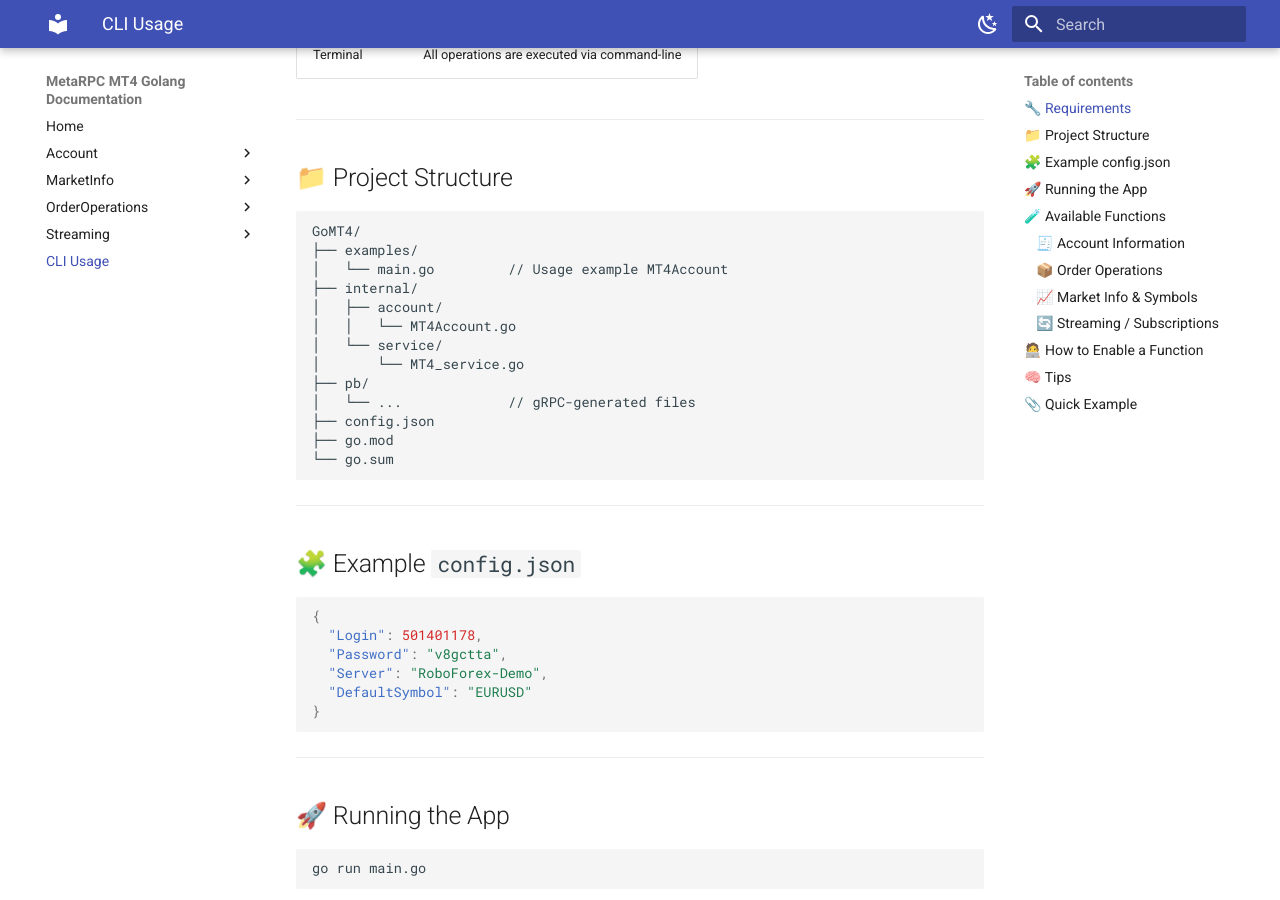
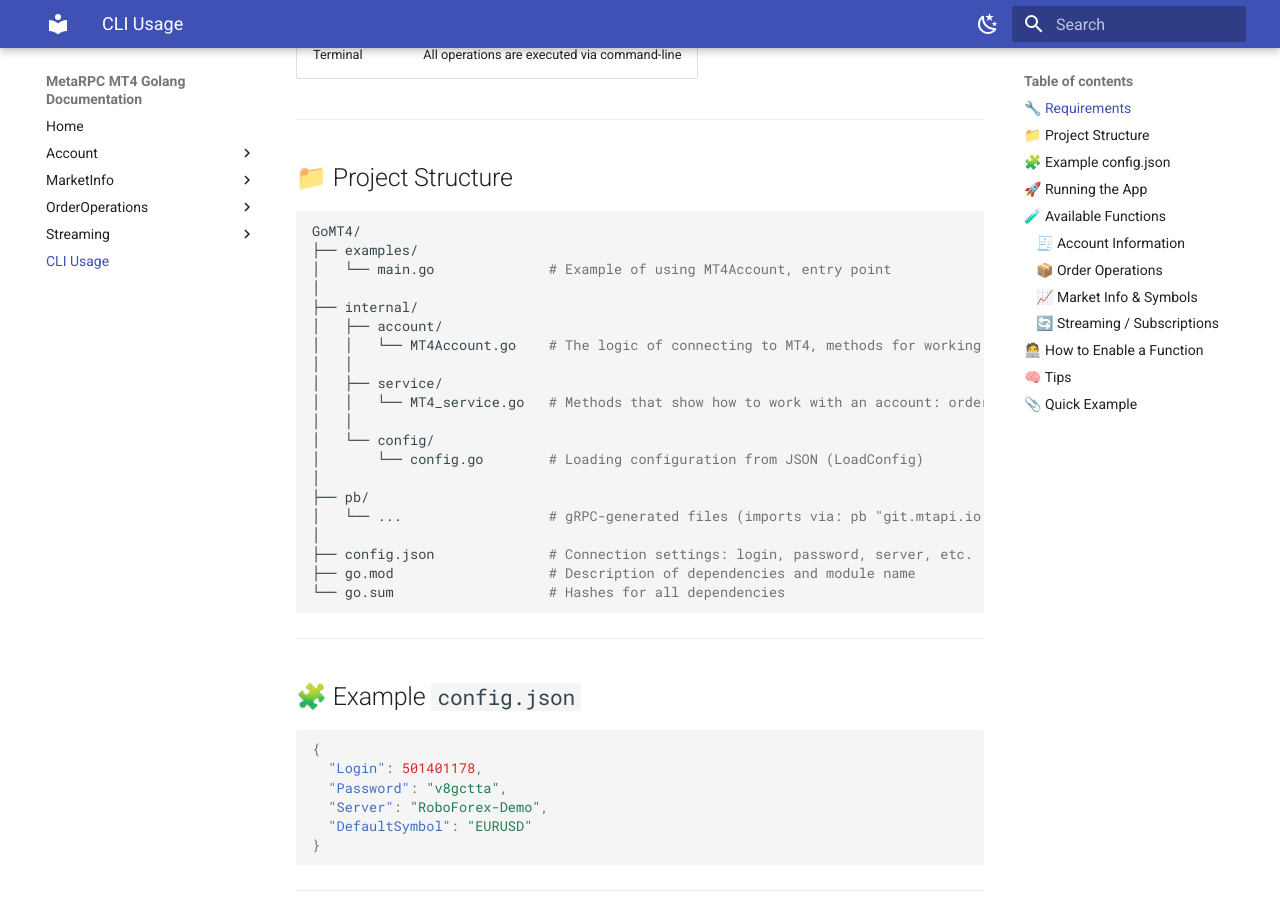
Before and after one commit to MetaRPC/GoMT4, an MkDocs documentation site: the page built from docs/cli_usage.md, in a window 1280 px wide and 900 px high, scrolled down 523 px. Built offline with MkDocs 1.6.1 and Material for MkDocs 9.7.7, drawn with Linux system fonts in a browser that asks for light colours.

Commit message:
Update cli_usage.md

````diff
--- a/docs/cli_usage.md
+++ b/docs/cli_usage.md
@@ -20,17 +20,24 @@ This section demonstrates how to **use GoMT4 directly from the terminal**, witho
 ```bash
 GoMT4/
 ├── examples/
-│   └── main.go         // Usage example MT4Account
+│   └── main.go              # Example of using MT4Account, entry point
+│
 ├── internal/
 │   ├── account/
-│   │   └── MT4Account.go
-│   └── service/
-│       └── MT4_service.go
+│   │   └── MT4Account.go    # The logic of connecting to MT4, methods for working with the account
+│   │
+│   ├── service/
+│   │   └── MT4_service.go   # Methods that show how to work with an account: orders, streams, etc.
+│   │
+│   └── config/
+│       └── config.go        # Loading configuration from JSON (LoadConfig)
+│
 ├── pb/
-│   └── ...             // gRPC-generated files
-├── config.json
-├── go.mod
-└── go.sum
+│   └── ...                  # gRPC-generated files (imports via: pb "git.mtapi.io /...")
+│
+├── config.json              # Connection settings: login, password, server, etc.
+├── go.mod                   # Description of dependencies and module name
+└── go.sum                   # Hashes for all dependencies
 
 ```
 
````
